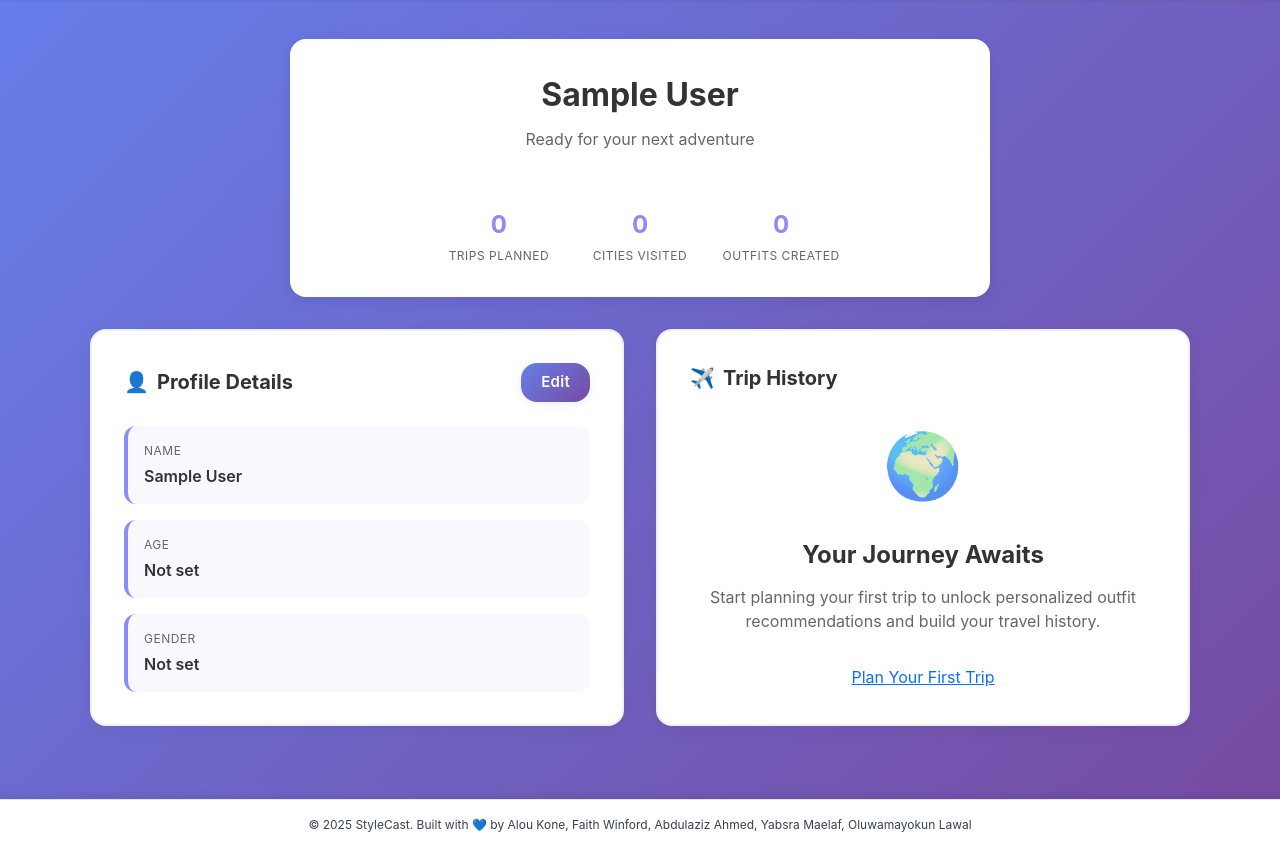
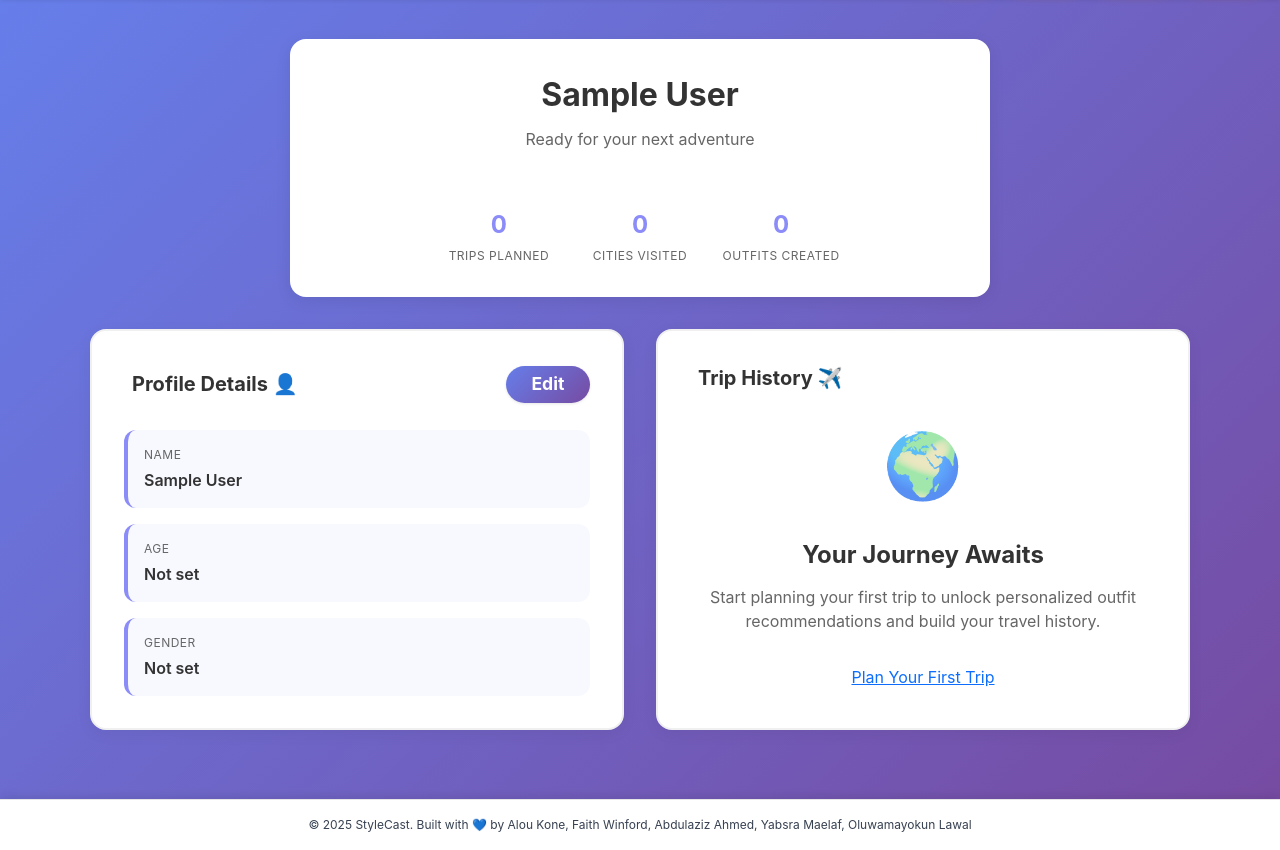
Before and after one commit to mayokunl/Weather-Based-Outfit-Planner, a Flask app: page /profile in a window 1280 px wide. Shown: the part 57-907 px from the top of the page. Run offline with Flask 3, Linux system fonts and the light colour scheme; the visitor is signed in with stand-in values (Sample User, id 1); data that the repository does not hold is empty.

Commit message:
UI polish: update Edit button to orange, ensure button consistency

```diff
--- a/app/templates/profile.html
+++ b/app/templates/profile.html
@@ -26,10 +26,10 @@
     <div class="info-card">
       <div class="card-header">
         <div class="card-title">
-          <span class="card-icon">👤</span>
-          Profile Details
+          <span class="card-icon"></span>
+          Profile Details 👤
         </div>
-        <button class="edit-btn-profile" onclick="toggleEdit(true)">Edit</button>
+        <button class="activity-tag shopnow-orange" style="font-size:1.1rem; padding:0.6rem 1.6rem; font-weight:700; border-radius:22px; text-decoration:none; display:inline-block; border:none; cursor:pointer;" onclick="toggleEdit(true)">Edit</button>
       </div>
       <div id="view-profile">
         <div class="info-grid">
@@ -90,8 +90,8 @@
     <div class="trip-card">
       <div class="card-header">
         <div class="card-title">
-          <span class="card-icon">✈️</span>
-          Trip History
+          <span class="card-icon"></span>
+          Trip History ✈️
         </div>
       </div>
       {% if trips %}
```
Also changed, not shown: app/templates/trip_details.html (+6 -3 lines).
